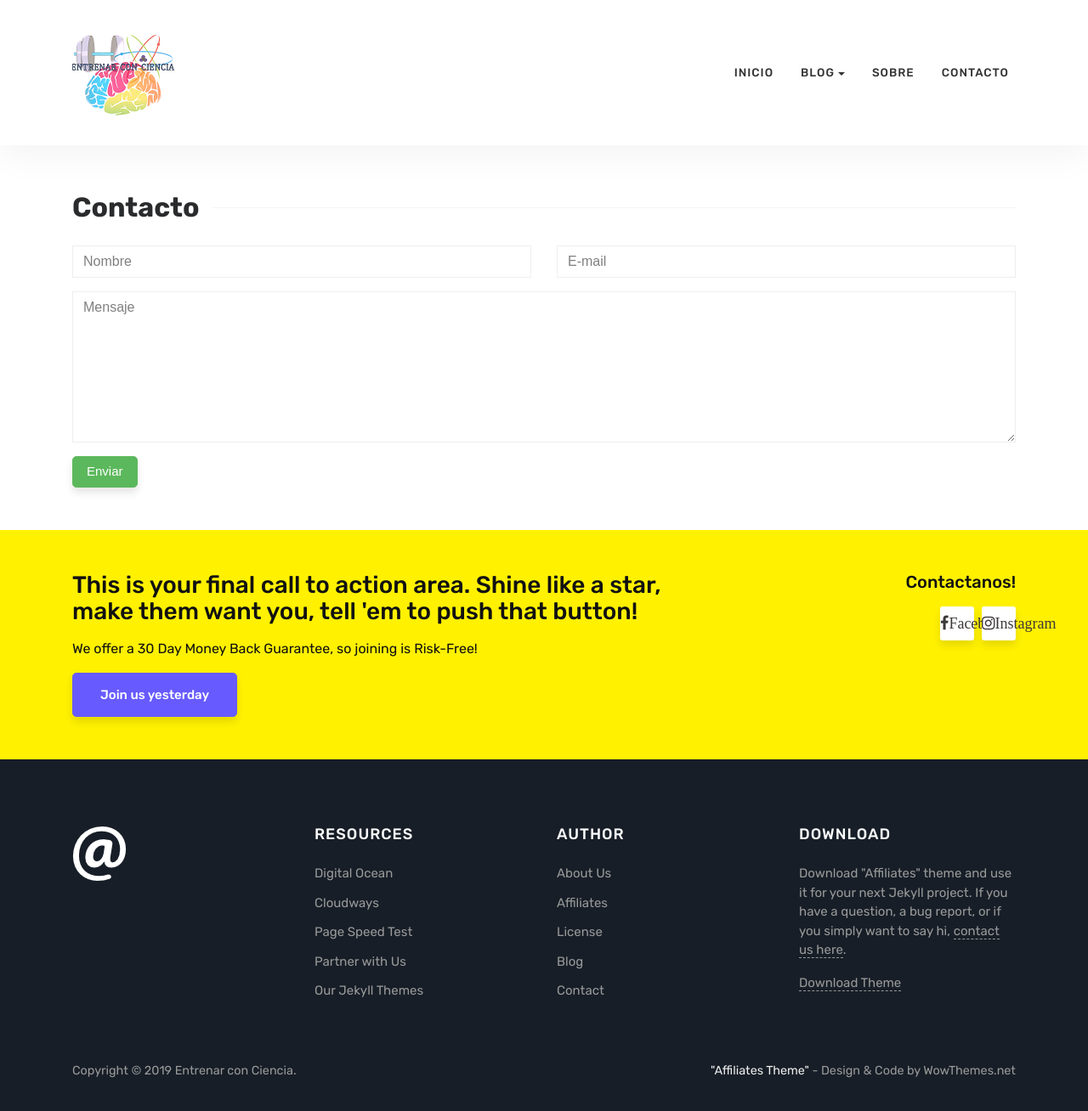
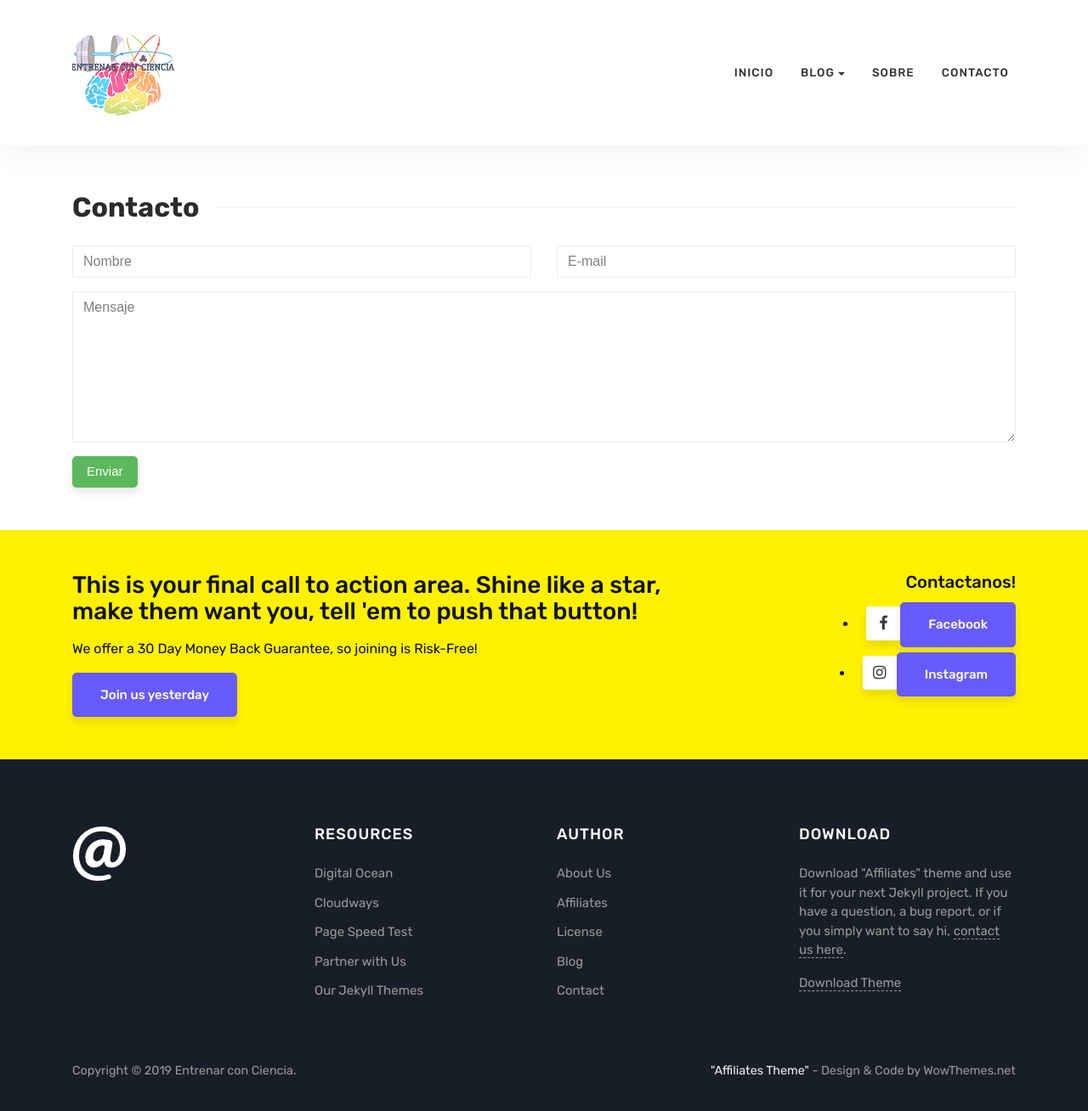
Before and after one commit to msanhueza/alex, a Jekyll site: the page built from contact.html, in a window 1280 px wide and 1317 px high. Shown: the top 1308 px of the window at 85% size. Built offline with Jekyll 4.4.1, drawn with Linux system fonts in a browser that asks for light colours.

Commit message:
Update default.html

```diff
--- a/_layouts/default.html
+++ b/_layouts/default.html
@@ -127,8 +127,8 @@
                 <div class="col-md-4 text-right footersocial">
                     <h5>Contactanos!</h5>
 
-                    <i class="fa fa-facebook">Facebook</i>
-                    <i class="fa fa-instagram">Instagram</i>
+                    <li><i class="fa fa-facebook"></i><a class="btn btn-primary btn-lg" href="#">Facebook</a></li>
+                    <li><i class="fa fa-instagram"></i><a class="btn btn-primary btn-lg" href="#">Instagram</a></li>
 
 
                 </div>
```
